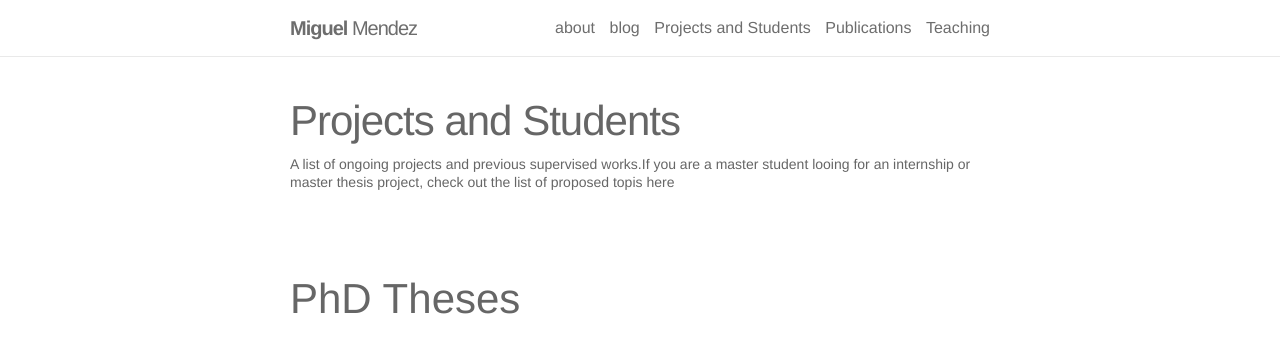
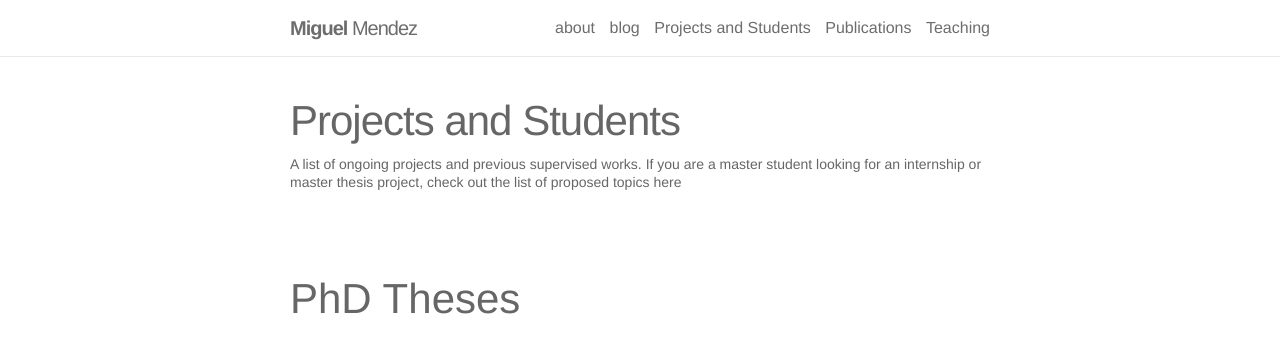
Before and after one commit to mendezVKI/mendezVKI.github.io, a Jekyll site: the page built from _pages/projects.md, in a window 1280 px wide and 900 px high. Shown: the top 348 px of the window. Built offline with Jekyll 4.4.1, drawn with Linux system fonts in a browser that asks for light colours; nearby versions of some CDN libraries; comment, search, counter and statistics services are not loaded.

Commit message:
Initial Commit

```diff
--- a/_pages/projects.md
+++ b/_pages/projects.md
@@ -2,7 +2,7 @@
 layout: page
 title: Projects and Students
 permalink: /projects/
-description: A list of ongoing projects and previous supervised works.If you are a master student looing for an internship or master thesis project, check out the list of proposed topis here
+description: A list of ongoing projects and previous supervised works. If you are a master student looking for an internship or master thesis project, check out the list of proposed topics here
 ---
 PhD Theses
 ---
```
